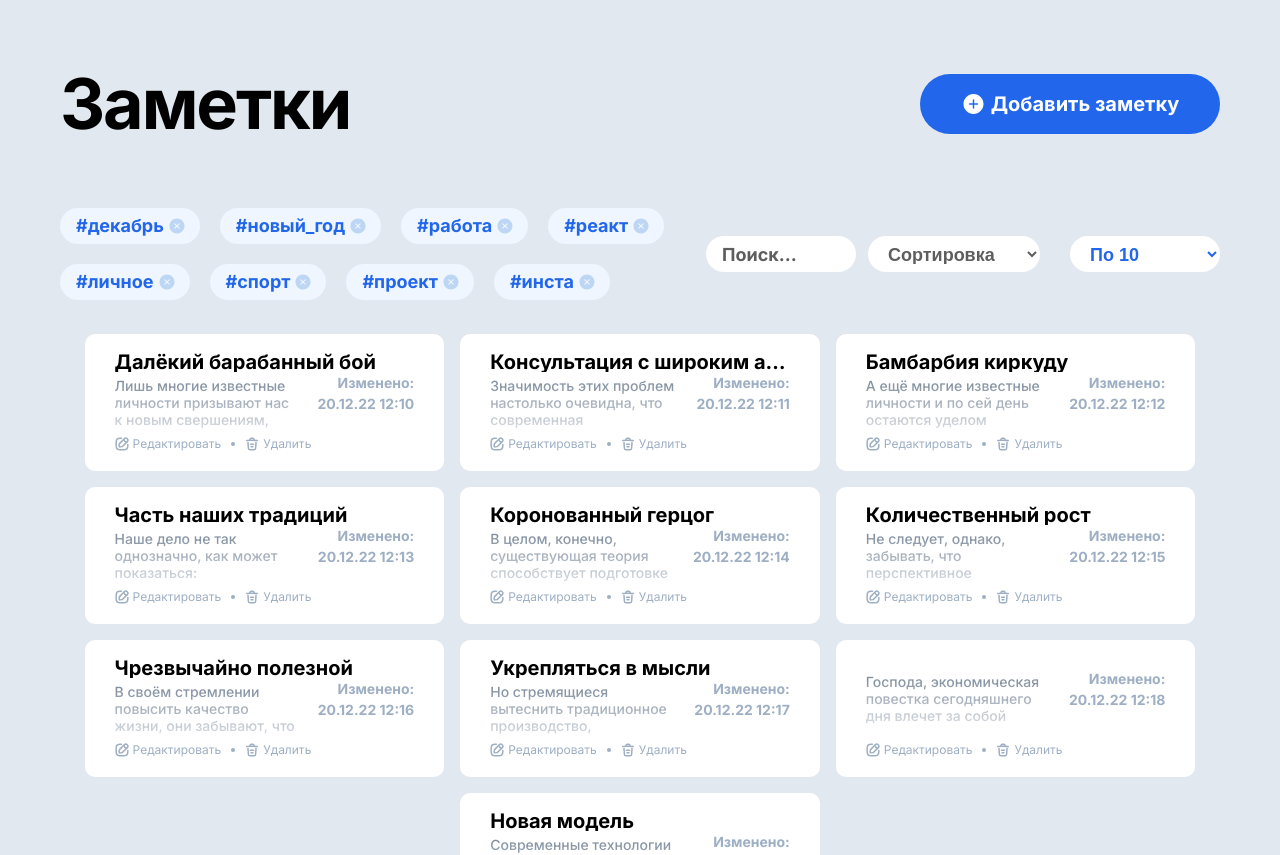
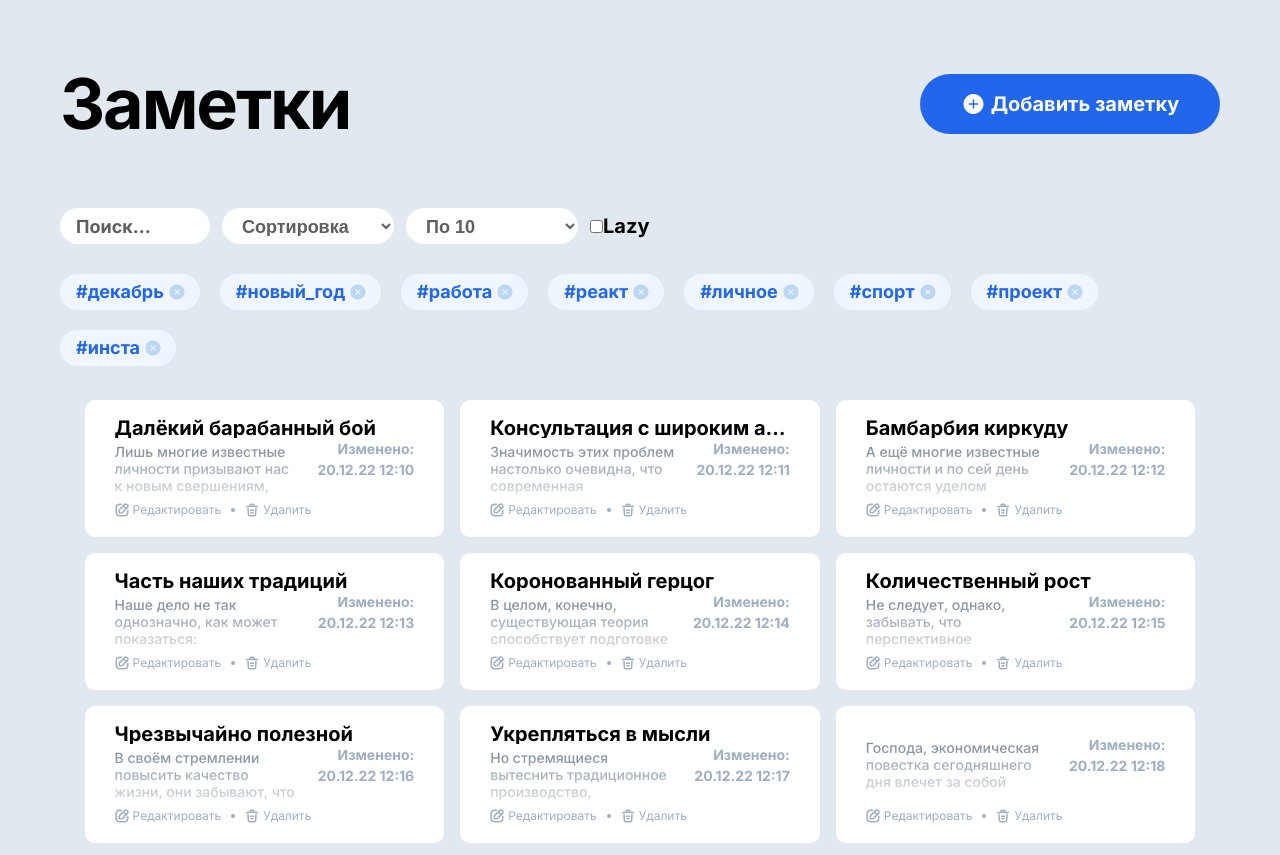
Before and after one commit to dm-rybalchenko/notes-app, a React (Create React App) app: page /notes in a window 1280 px wide. Shown: the top 855 px of the page. Built offline with nearby package versions, Linux system fonts and the light colour scheme.

Commit message:
Created lazy-loading and switching between loding-modes

```diff
--- a/src/App.tsx
+++ b/src/App.tsx
@@ -1,9 +1,21 @@
+import { useState } from 'react';
 import { BrowserRouter, Route, Navigate, Routes } from 'react-router-dom';
+
 import { routes } from './router';
+import { LoadingContext } from './context';
+
 
 function App() {
+  const [lazyLoading, setLazyLoading] = useState<boolean>(false);
+
   return (
     <div className="wrapper">
+      <LoadingContext.Provider
+        value={{
+          lazyLoading,
+          setLazyLoading,
+        }}
+      >
         <BrowserRouter>
           <Routes>
             {routes.map((route) => (
@@ -17,6 +29,7 @@ function App() {
             <Route path="*" element={<Navigate to="/error" />} />
           </Routes>
         </BrowserRouter>
+      </LoadingContext.Provider>
     </div>
   );
 }
--- a/src/componets/Header.tsx
+++ b/src/componets/Header.tsx
@@ -5,19 +5,14 @@ import TagList from './TagList';
 import Button from './UI/Button';
 import SearchForm from './SearchForm';
 import useTags from '../hooks/useTags';
-import Select from './UI/Select';
 import { removeTagFromSort, sortByTag } from '../store/filterReducer';
-import { setLimit } from '../store/paginationReducer';
 import { removeTag } from '../store/notesReducer';
-
 
 function Header() {
   const { notes } = useSelector((state: IMainState) => state.notes);
   const filter = useSelector((state: IMainState) => state.filter);
-  const { limit, page } = useSelector((state: IMainState) => state.pagination);
   const dispatch = useDispatch();
-
-   const [tags, setTags] = useTags(notes);
+  const [tags, setTags] = useTags(notes);
 
   const deleteTag = (tag: string) => {
     dispatch(removeTag(tag));
@@ -39,6 +34,7 @@ function Header() {
         </div>
       </div>
       <div className="header__lower">
+        <SearchForm />
         <TagList
           choose={includeTag}
           remove={deleteTag}
@@ -46,18 +42,6 @@ function Header() {
           current={filter.tags}
           modClass="header__tags"
         />
-        <SearchForm />
-        <Select
-          value={limit}
-          onChange={(value) => dispatch(setLimit(parseInt(value)))}
-          defaultValue="Заметок на странице"
-          options={[
-            { value: -1, name: 'Выводить все' },
-            { value: 5, name: 'По 5' },
-            { value: 10, name: 'По 10' },
-            { value: 15, name: 'По 15' },
-          ]}
-        />
       </div>
     </header>
   );
--- a/src/componets/NoteList.tsx
+++ b/src/componets/NoteList.tsx
@@ -1,8 +1,10 @@
-import { useEffect } from 'react';
+import { useContext, useEffect, useRef } from 'react';
 import { useDispatch, useSelector } from 'react-redux';
 import NoteService from '../API/NoteService';
+import { LoadingContext } from '../context';
 import useFetching from '../hooks/useFetching';
 import useFilterNotes from '../hooks/useFilterNotes';
+import useObserver from '../hooks/useObserver';
 import usePaginationNotes from '../hooks/usePaginationNotes';
 import { addAllNotes } from '../store/notesReducer';
 import { setPage } from '../store/paginationReducer';
@@ -12,13 +14,16 @@ import { Pagination } from './UI/Pagination';
 
 
 function NoteList() {
+  const { lazyLoading } = useContext(LoadingContext);
   const { notes } = useSelector((state: IMainState) => state.notes);
   const filter = useSelector((state: IMainState) => state.filter);
   const { limit, page } = useSelector((state: IMainState) => state.pagination);
   const dispatch = useDispatch();
+  const lastElement = useRef<HTMLDivElement>(null);
 
   const filteredNotes = useFilterNotes(notes, filter);
   const [paginatedNotes, totalPages] = usePaginationNotes(
+    lazyLoading,
     page,
     limit,
     filteredNotes
@@ -38,8 +43,18 @@ function NoteList() {
   }, []);
 
   useEffect(() => {
-    dispatch(setPage(1));
-  }, [limit, filter.query, filter.tags]);
+    !lazyLoading && dispatch(setPage(1));
+  }, [limit, filter.query, filter.tags, lazyLoading]);
+
+  useObserver(
+    lastElement,
+    page < totalPages.length,
+    isLoading,
+    paginatedNotes.length,
+    () => {
+      dispatch(setPage(page + 1));
+    }
+  );
 
   return (
     <main className="main">
@@ -51,11 +66,15 @@ function NoteList() {
           paginatedNotes.map((note) => <Note key={note.id} note={note} />)
         )}
       </div>
-      <Pagination
-        current={page}
-        totalPages={totalPages}
-        changePage={setCurrentPage}
-      />
+      {lazyLoading ? (
+        <div ref={lastElement} />
+      ) : (
+        <Pagination
+          current={page}
+          totalPages={totalPages}
+          changePage={setCurrentPage}
+        />
+      )}
     </main>
   );
 }
--- a/src/componets/SearchForm.tsx
+++ b/src/componets/SearchForm.tsx
@@ -1,10 +1,15 @@
+import { useContext } from 'react';
 import { useDispatch, useSelector } from 'react-redux';
+
+import { LoadingContext } from '../context';
 import { searchNotes, sortNotes } from '../store/filterReducer';
+import { setLimit } from '../store/paginationReducer';
 import Select from './UI/Select';
 
-
 export default function SearchForm() {
+  const { lazyLoading, setLazyLoading } = useContext(LoadingContext);
   const filter = useSelector((state: IMainState) => state.filter);
+  const { limit, page } = useSelector((state: IMainState) => state.pagination);
   const dispatch = useDispatch();
 
   return (
@@ -26,6 +31,25 @@ export default function SearchForm() {
           { value: 'new', name: 'Новые' },
         ]}
       />
+      <Select
+        value={limit}
+        onChange={(value) => dispatch(setLimit(parseInt(value)))}
+        defaultValue="Заметок на странице"
+        options={[
+          { value: -1, name: 'Выводить все' },
+          { value: 5, name: 'По 5' },
+          { value: 10, name: 'По 10' },
+          { value: 15, name: 'По 15' },
+        ]}
+      />
+      <div>
+        <input
+          checked={lazyLoading}
+          onChange={() => setLazyLoading(!lazyLoading)}
+          type="checkbox"
+        />
+        Lazy
+      </div>
     </div>
   );
 }
--- /dev/null
+++ b/src/context/index.ts
@@ -0,0 +1,3 @@
+import { createContext } from 'react';
+
+export const LoadingContext = createContext<ILoadingType>(({} as ILoadingType));
--- /dev/null
+++ b/src/hooks/useObserver.ts
@@ -0,0 +1,30 @@
+import { useContext, useEffect, useRef } from 'react';
+import { LoadingContext } from '../context';
+
+function useObserver(
+  ref: TRefDiv,
+  canLoad: boolean,
+  isLoading: boolean,
+  length: number,
+  callback: () => void
+) {
+  const { lazyLoading } = useContext(LoadingContext);
+  const observer = useRef<IntersectionObserver>();
+
+  useEffect(() => {
+    if (isLoading || !lazyLoading) return;
+
+    if (observer.current) observer.current.disconnect();
+
+    let cb = function (entries: IntersectionObserverEntry[]) {
+      if (entries[0].isIntersecting && canLoad) {
+        callback();
+      }
+    };
+
+    observer.current = new IntersectionObserver(cb);
+    ref.current && observer.current.observe(ref.current);
+  }, [isLoading, length, lazyLoading]);
+}
+
+export default useObserver;
--- a/src/hooks/usePaginationNotes.ts
+++ b/src/hooks/usePaginationNotes.ts
@@ -1,7 +1,7 @@
 import { useMemo } from 'react';
 
-
 function usePaginationNotes(
+  lazy: boolean,
   page: number,
   limit: number,
   notes: INote[]
@@ -14,7 +14,11 @@ function usePaginationNotes(
     let start = (page - 1) * limit;
     let end = start + limit > notes.length ? notes.length : start + limit;
 
-    return notes.slice(start, end);
+	if(lazy){
+		start = 0;
+	}
+
+	return notes.slice(start, end);
   }, [page, limit, notes]);
 
   const totalPages = useMemo(
--- a/src/style/style.scss
+++ b/src/style/style.scss
@@ -216,6 +216,7 @@ body.block {
 
   &__filter {
     display: flex;
+    flex-wrap: wrap;
     align-items: center;
     gap: $base * 3;
 
@@ -232,8 +233,8 @@ body.block {
 
   &__lower {
     display: flex;
+    flex-direction: column;
     gap: $base * 7.5;
-    align-items: center;
 
     @media (max-width: $breakpoint-lg-max) {
       flex-wrap: wrap-reverse;
```
Also changed, not shown: src/types/types.d.ts (+7 -1 lines), public/css/style.css. Lines whose indentation alone changed are shown as unchanged.
